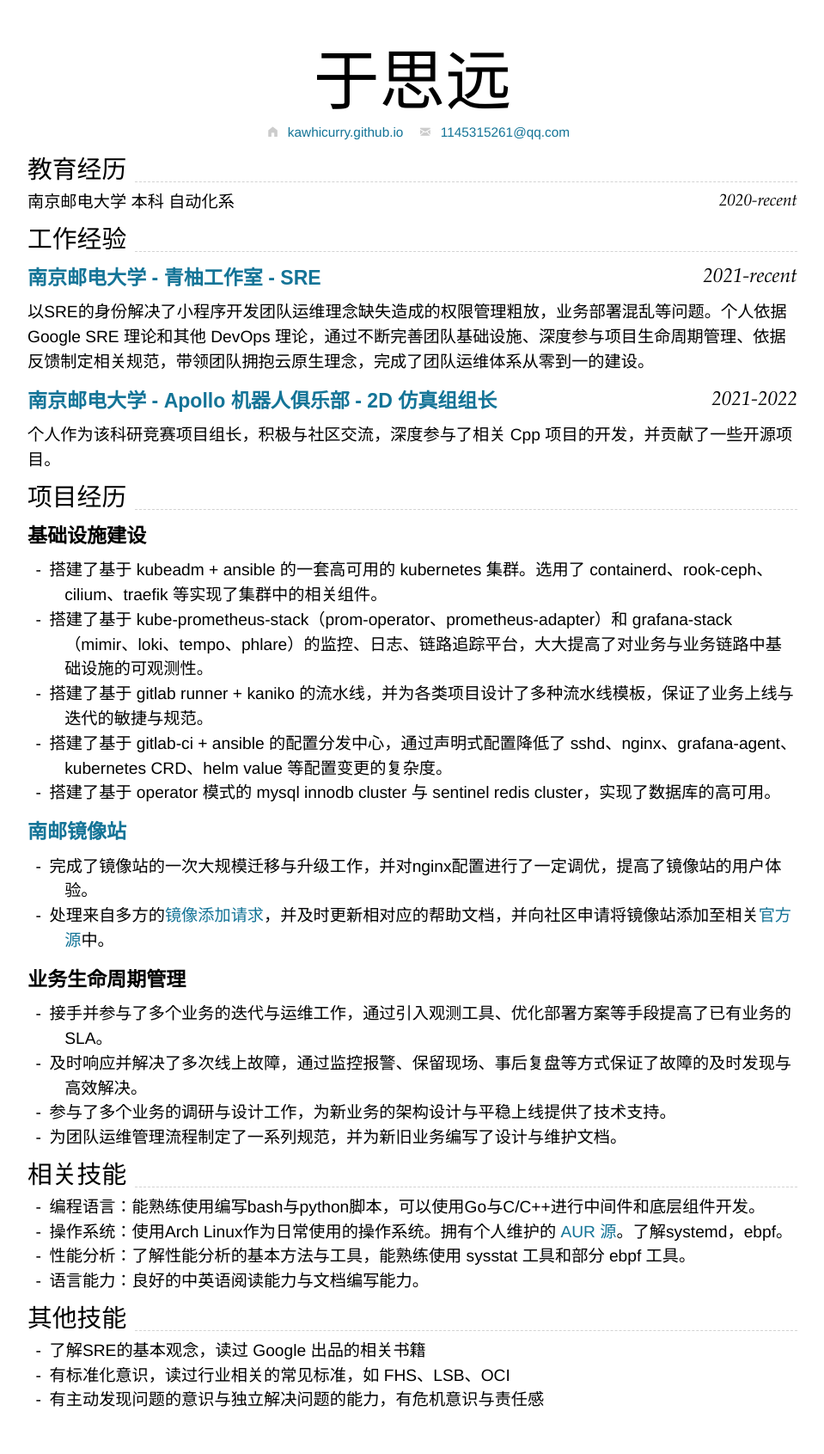
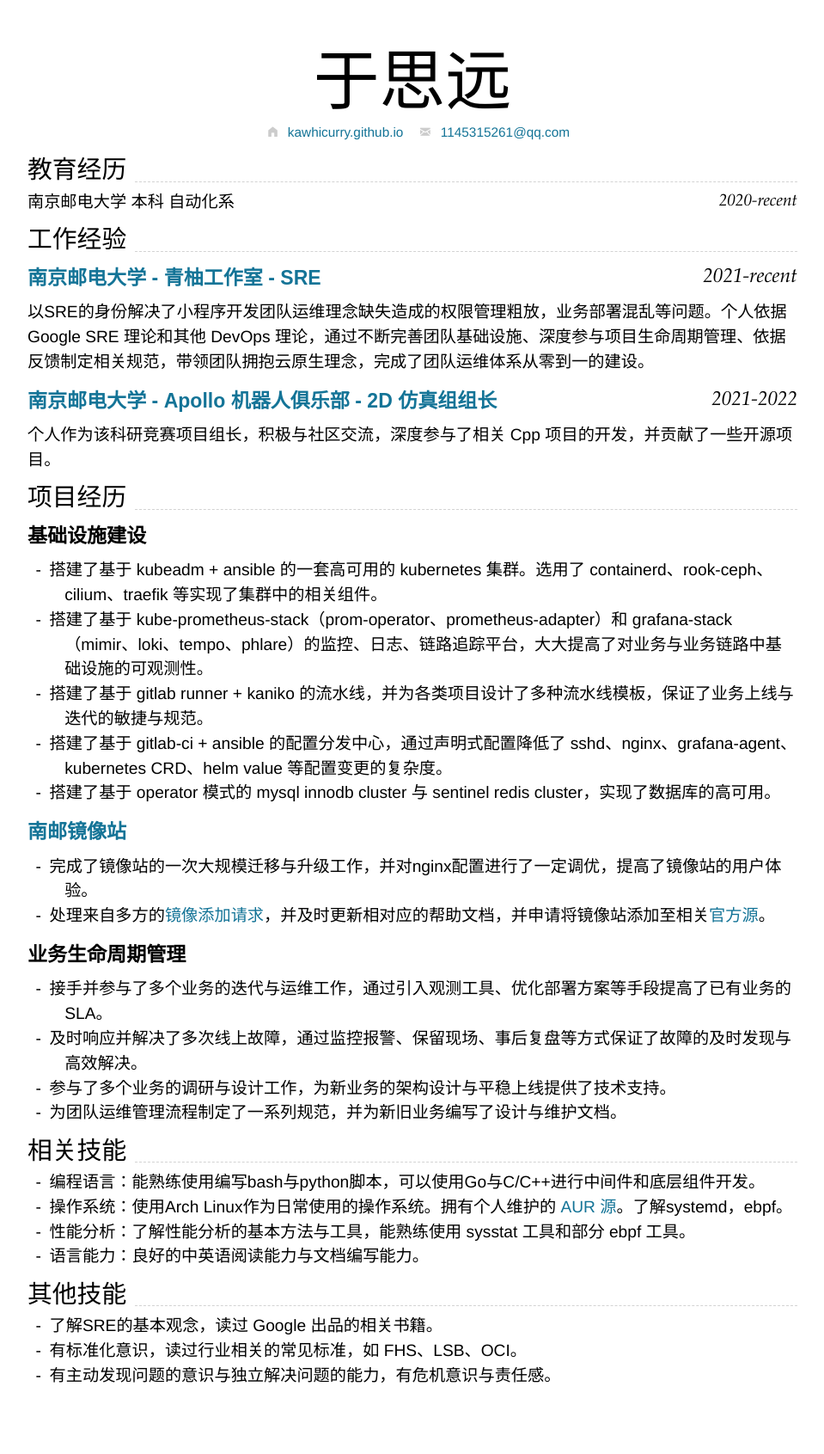
Before and after one commit to kawhicurry/resume, a Jekyll site: the page built from index.md, in a window 1280 px wide. Shown: the whole page at 86% size, without its empty margins (160-1119 px from the left). Built offline with Jekyll 4.4.1, drawn with Linux system fonts in a browser that asks for light colours; nearby versions of some CDN libraries; after the commit the page ends 1662 px from its top, so only the background shows below that.

Commit message:
update: optimize main resume

```diff
--- a/index.md
+++ b/index.md
@@ -40,7 +40,7 @@ homepage:
 ### **[南邮镜像站](https://mirrors.njupt.edu.cn)**
 
 - 完成了镜像站的一次大规模迁移与升级工作，并对nginx配置进行了一定调优，提高了镜像站的用户体验。
-- 处理来自多方的[镜像添加请求](https://github.com/NJUPT-Mirrors-Group/issues/issues?q=is%3Aissue+is%3Aclosed)，并及时更新相对应的帮助文档，并向社区申请将镜像站添加至相关[官方源](https://archlinux.org/mirrors/njupt.edu.cn/)中。
+- 处理来自多方的[镜像添加请求](https://github.com/NJUPT-Mirrors-Group/issues/issues?q=is%3Aissue+is%3Aclosed)，并及时更新相对应的帮助文档，并申请将镜像站添加至相关[官方源](https://archlinux.org/mirrors/njupt.edu.cn/)。
 
 ### **业务生命周期管理**
 
@@ -58,6 +58,6 @@ homepage:
 
 ## 其他技能
 
-- 了解SRE的基本观念，读过 Google 出品的相关书籍
-- 有标准化意识，读过行业相关的常见标准，如 FHS、LSB、OCI
-- 有主动发现问题的意识与独立解决问题的能力，有危机意识与责任感
+- 了解SRE的基本观念，读过 Google 出品的相关书籍。
+- 有标准化意识，读过行业相关的常见标准，如 FHS、LSB、OCI。
+- 有主动发现问题的意识与独立解决问题的能力，有危机意识与责任感。
```
